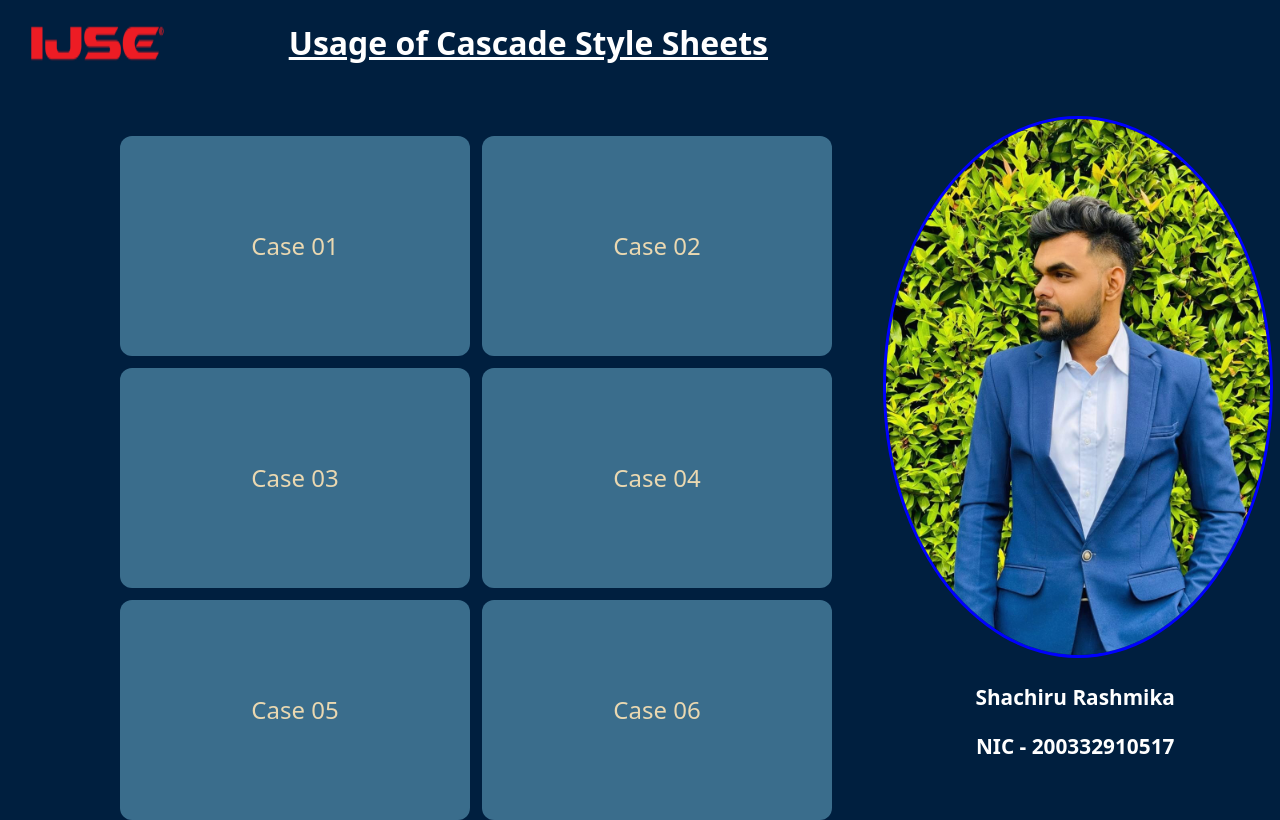
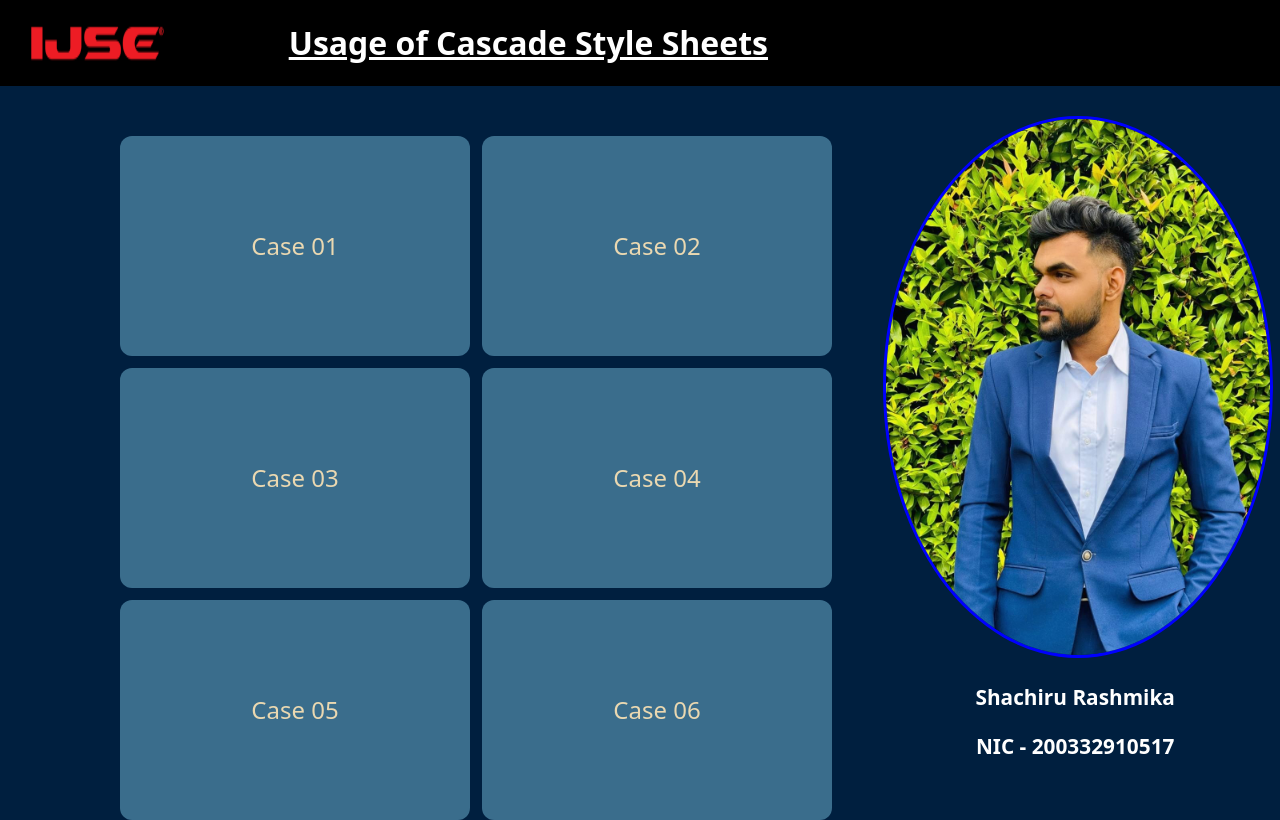
Before and after one commit to Shachiru/CSS-Positions-site, a plain HTML site: page index.html in a window 1280 px wide. Drawn offline with Linux system fonts and the light colour scheme.

Commit message:
index header position changed

```diff
--- a/css/index-style.css
+++ b/css/index-style.css
@@ -7,6 +7,10 @@ body {
 header {
   display: flex;
   align-items: center;
+  background-color: black;
+  position: sticky;
+  top: 0;
+  left: 0;
 }
 header img {
   margin-left: 30px;
```
